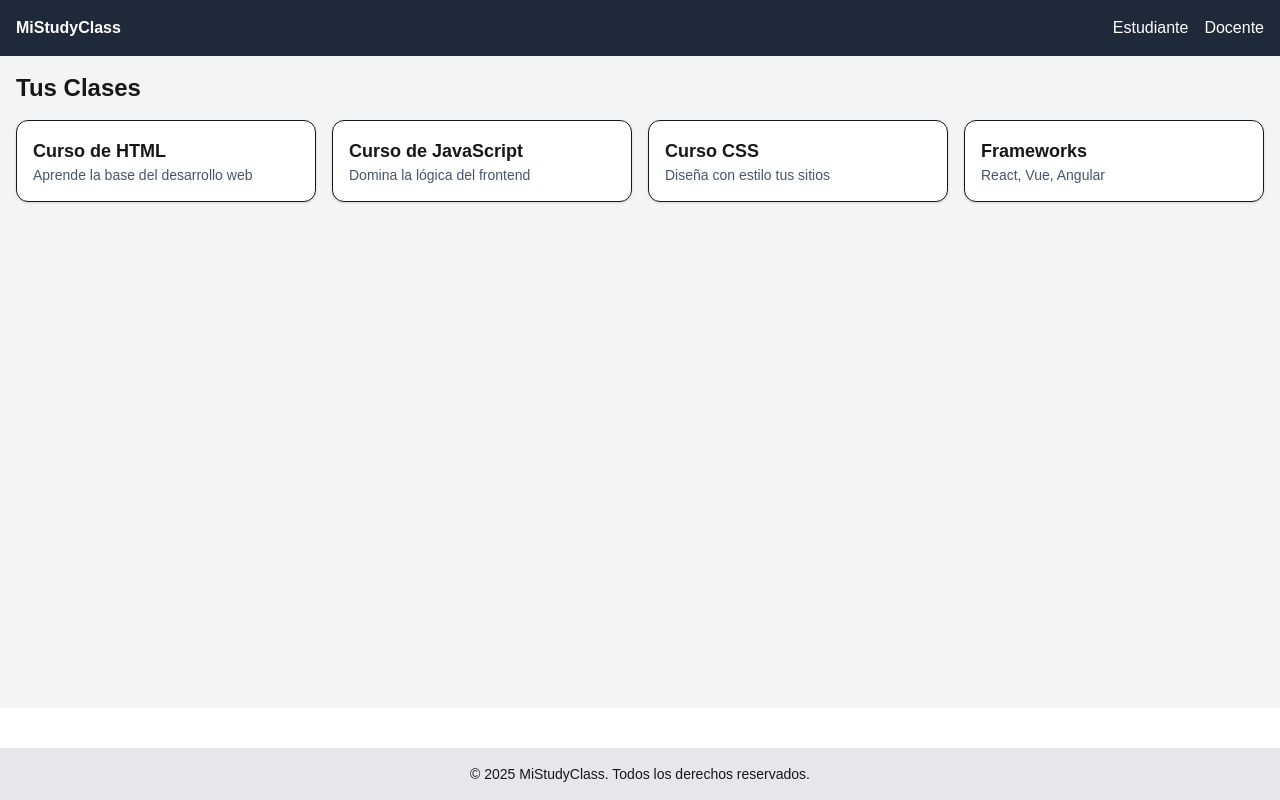
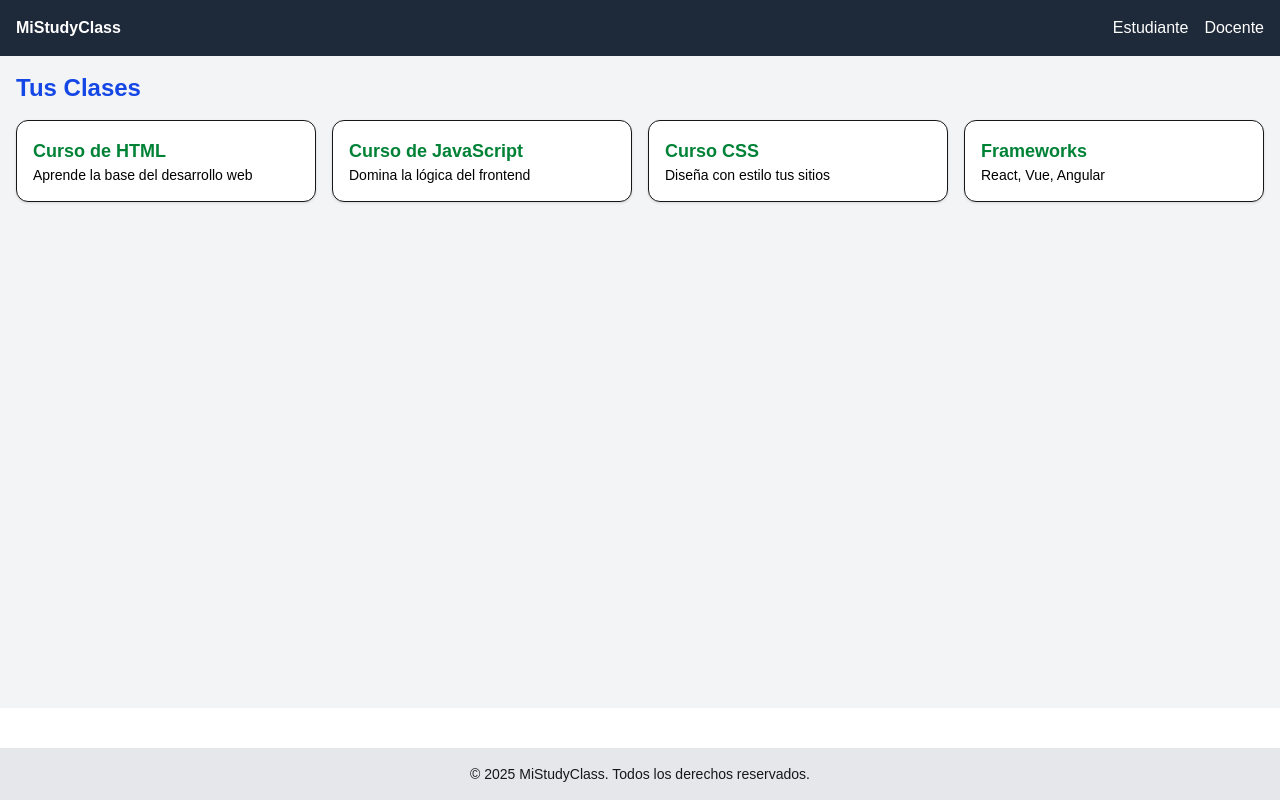
Before and after one commit to Gutierrez101/Proyecto_Web_Semestre, a Next.js app in the folder frontendproyecto/: page /dashboard/estudiante in a window 1280 px wide. Built offline with nearby package versions, Linux system fonts and the light colour scheme.

Commit message:
cambios subidos existosamente

```diff
--- a/frontendproyecto/app/dashboard/docente/page.js
+++ b/frontendproyecto/app/dashboard/docente/page.js
@@ -10,8 +10,8 @@ const mockTeacherClasses = [
 export default function TeacherPage() {
   return (
     <section>
-      <h2 className="text-xl font-semibold mb-4">Panel de Clase</h2>
-      <table className="w-full text-sm">
+      <h2 className="text-xl font-semibold mb-4 text-black">Panel de Clase</h2>
+      <table className="w-full text-sm text-gray-700">
         <tbody>
           {mockTeacherClasses.map((c) => (
             <ClassRow key={c.id} studyClass={c} />
--- a/frontendproyecto/app/dashboard/estudiante/page.js
+++ b/frontendproyecto/app/dashboard/estudiante/page.js
@@ -10,7 +10,7 @@ const mockClasses = [
 export default function StudentPage() {
   return (
     <section>
-      <h2 className="text-2xl font-bold mb-4">Tus Clases</h2>
+      <h2 className="text-2xl font-bold mb-4 text-blue-700">Tus Clases</h2>
       <ClassGrid classes={mockClasses} />
     </section>
   );
--- a/frontendproyecto/components/dashboard/ClassGrid.jsx
+++ b/frontendproyecto/components/dashboard/ClassGrid.jsx
@@ -5,8 +5,8 @@ export default function ClassGrid({ classes }) {
     <div className="grid md:grid-cols-4 gap-4">
       {classes.map((c) => (
         <Card key={c.id}>
-          <h3 className="font-bold text-lg">{c.title}</h3>
-          <p className="text-sm text-gray-600">{c.description}</p>
+          <h3 className="font-bold text-lg text-green-700">{c.title}</h3>
+          <p className="text-sm text-black">{c.description}</p>
         </Card>
       ))}
     </div>
```
